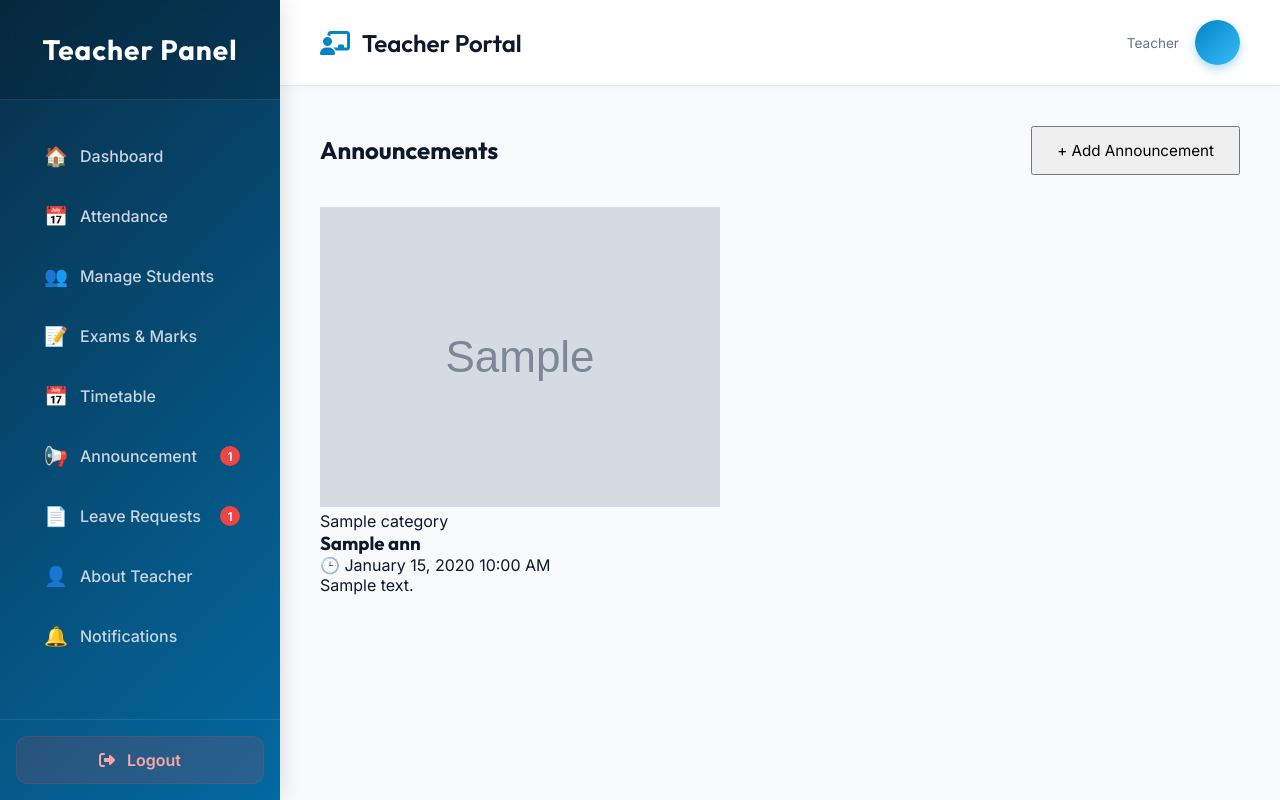
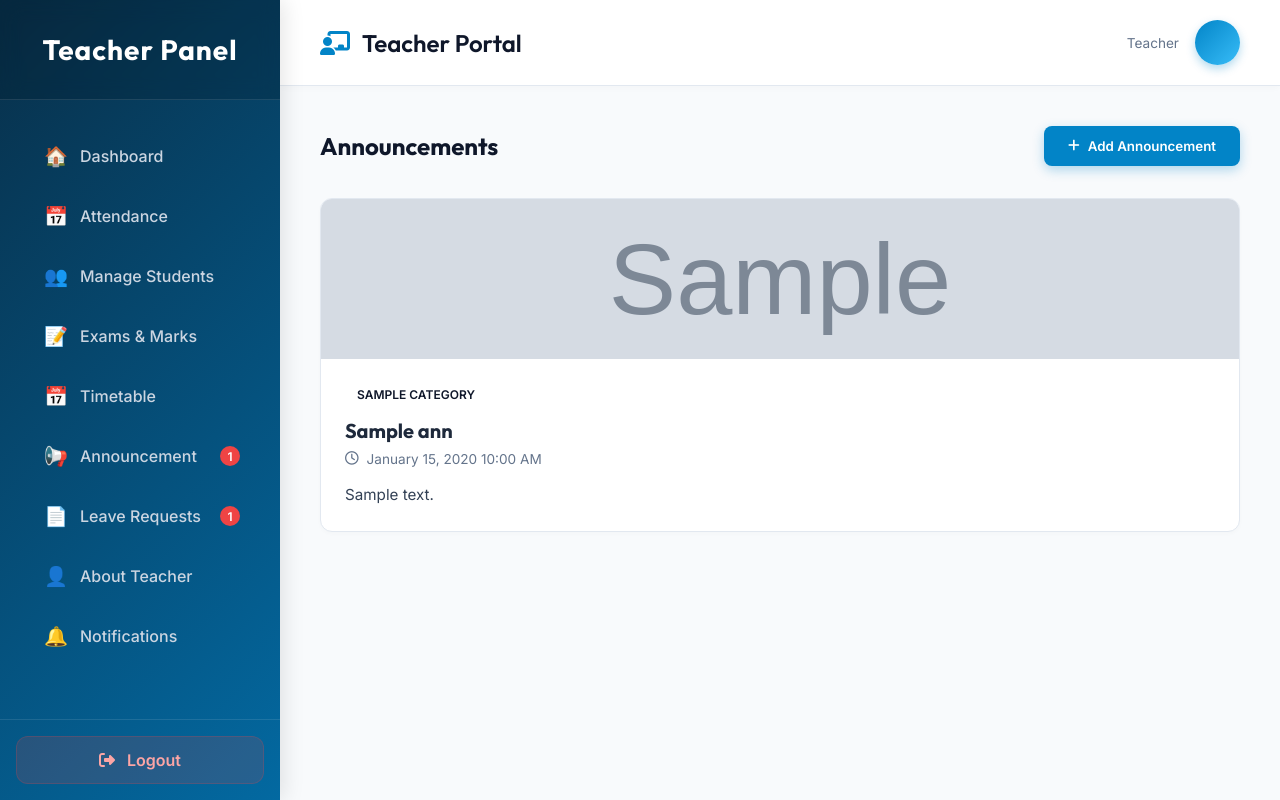
Before and after one commit to hvp5825-afk/school_management_system, a Django app: template authentication/templates/authentication/teacher_announcements.html in a window 1280 px wide. Run offline with Django 5.2, Linux system fonts and the light colour scheme; the template is opened without the code that fills it: most values are stand-ins (such as "Sample title", 1, 10 or a date in 2020); grey boxes marked "Sample" are stand-in pictures.

Commit message:
Fixed announcement form UI layout

```diff
--- a/authentication/templates/authentication/teacher_announcements.html
+++ b/authentication/templates/authentication/teacher_announcements.html
@@ -1,36 +1,132 @@
 {% extends 'authentication/teacher_base.html' %}
+
+{% block extra_css %}
+<style>
+    .feed-grid {
+        display: grid;
+        grid-template-columns: repeat(auto-fill, minmax(300px, 1fr));
+        gap: 1.5rem;
+    }
+
+    .announcement-item {
+        background: #ffffff;
+        border-radius: 12px;
+        overflow: hidden;
+        border: 1px solid #e2e8f0;
+        box-shadow: 0 2px 4px rgba(0,0,0,0.02);
+        transition: transform 0.2s, box-shadow 0.2s;
+    }
+
+    .announcement-item:hover {
+        transform: translateY(-4px);
+        box-shadow: 0 10px 15px -3px rgba(0, 0, 0, 0.1);
+    }
+
+    .announcement-img-wrapper {
+        width: 100%;
+        height: 160px;
+        overflow: hidden;
+        background: #f1f5f9;
+    }
+
+    .announcement-img {
+        width: 100%;
+        height: 100%;
+        object-fit: cover;
+    }
+
+    .announcement-body {
+        padding: 1.5rem;
+    }
+
+    .badge {
+        display: inline-block;
+        padding: 0.25rem 0.75rem;
+        border-radius: 9999px;
+        font-size: 0.75rem;
+        font-weight: 600;
+        text-transform: uppercase;
+        margin-bottom: 0.75rem;
+    }
+
+    .badge.exam { background: #fee2e2; color: #991b1b; }
+    .badge.event { background: #e0e7ff; color: #3730a3; }
+    .badge.holiday { background: #dcfce3; color: #166534; }
+    .badge.general { background: #f1f5f9; color: #475569; }
+
+    .announcement-title {
+        font-size: 1.25rem;
+        font-weight: 700;
+        color: #1e293b;
+        margin: 0 0 0.5rem 0;
+    }
+
+    .announcement-date {
+        font-size: 0.85rem;
+        color: #64748b;
+        margin-bottom: 1rem;
+        display: flex;
+        align-items: center;
+        gap: 0.5rem;
+    }
+
+    .announcement-text {
+        color: #334155;
+        font-size: 0.95rem;
+        line-height: 1.6;
+        margin: 0;
+        white-space: pre-wrap;
+    }
+
+    .empty-state {
+        text-align: center;
+        padding: 4rem 2rem;
+        background: #ffffff;
+        border-radius: 16px;
+        border: 2px dashed #cbd5e1;
+    }
+
+    .empty-state h3 {
+        color: #0f172a;
+        margin-bottom: 0.5rem;
+    }
+
+    .empty-state p {
+        color: #64748b;
+    }
+</style>
+{% endblock %}
 
 {% block content %}
 <div class="container">
     {% if messages %}
         {% for message in messages %}
-            <div class="alert" style="padding: 1rem; background: #d1fae5; color: #065f46; border-radius: 0.5rem; margin-bottom: 1rem;">
+            <div class="alert" style="padding: 1rem; background: #d1fae5; color: #065f46; border-radius: 0.5rem; margin-bottom: 1rem; border: 1px solid #10b981;">
                 {{ message }}
             </div>
         {% endfor %}
     {% endif %}
 
-    <div class="premium-wrapper">
-
-    <div class="premium-content">
     <div style="display: flex; justify-content: space-between; align-items: center; margin-bottom: 2rem; flex-wrap: wrap; gap: 1rem;">
-            <h2 id="page-title" class="premium-header" style="margin-bottom: 0;">Announcements</h2>
-            <button onclick="toggleForm()" id="toggle-btn" class="glass-btn" style="width: auto; margin-top: 0; padding: 0.8rem 1.5rem; font-size: 0.95rem;">
-                + Add Announcement
+        <h2 style="margin-bottom: 0; color: #0f172a;">Announcements</h2>
+        <button onclick="toggleForm()" id="toggle-btn" class="btn btn-primary" style="width: auto; margin-top: 0;">
+            <i class="fas fa-plus"></i> Add Announcement
         </button>
     </div>
 
-        <div id="broadcast-form" class="glass-card" style="display: none;">
+    <!-- Announcement Form (Hidden by default) -->
+    <div id="broadcast-form" class="card" style="display: none; margin-bottom: 2rem;">
+        <h3 style="margin-top: 0; margin-bottom: 1.5rem; color: #1e293b; border-bottom: 1px solid #e2e8f0; padding-bottom: 0.5rem;">Create New Announcement</h3>
         <form method="POST" enctype="multipart/form-data">
             {% csrf_token %}
-                <div class="form-row">
-                    <div class="form-group">
-                        <label>Announcement Title</label>
-                        <input type="text" name="title" required class="glass-input" placeholder="e.g. Science Fair Registration Open!">
+            <div style="display: grid; grid-template-columns: 1fr 1fr; gap: 1.5rem; margin-bottom: 1.5rem;">
+                <div>
+                    <label style="display: block; font-weight: 600; margin-bottom: 0.5rem; color: #1e293b;">Announcement Title</label>
+                    <input type="text" name="title" required class="form-control" placeholder="e.g. Science Fair Registration Open!">
                 </div>
-                    <div class="form-group">
-                        <label>Category</label>
-                        <select name="category" required class="glass-input">
+                <div>
+                    <label style="display: block; font-weight: 600; margin-bottom: 0.5rem; color: #1e293b;">Category</label>
+                    <select name="category" required class="form-control">
                         <option value="Exam">Exam</option>
                         <option value="Event">Event</option>
                         <option value="Holiday">Holiday</option>
@@ -39,20 +135,23 @@
                 </div>
             </div>
 
-                <div class="form-group" style="margin-bottom: 1.5rem;">
-                    <label>Complete Details</label>
-                    <textarea name="content" required rows="4" class="glass-input" placeholder="Provide the complete details and instructions here..."></textarea>
+            <div style="margin-bottom: 1.5rem;">
+                <label style="display: block; font-weight: 600; margin-bottom: 0.5rem; color: #1e293b;">Complete Details</label>
+                <textarea name="content" required rows="4" class="form-control" placeholder="Provide the complete details and instructions here..."></textarea>
             </div>
 
-                <div class="form-group" style="margin-bottom: 1.5rem;">
-                    <label>Attach Media (Optional Image)</label>
-                    <input type="file" name="image" accept="image/*" class="glass-input" style="padding: 0.8rem 1rem; cursor: pointer;">
+            <div style="margin-bottom: 1.5rem;">
+                <label style="display: block; font-weight: 600; margin-bottom: 0.5rem; color: #1e293b;">Attach Media (Optional Image)</label>
+                <input type="file" name="image" accept="image/*" class="form-control" style="padding: 0.5rem; background: #f8fafc;">
             </div>
 
-                <button type="submit" class="glass-btn">🚀 Broadcast Announcement</button>
+            <button type="submit" class="btn btn-primary">
+                <i class="fas fa-paper-plane"></i> Broadcast Announcement
+            </button>
         </form>
     </div>
 
+    <!-- Announcements Feed -->
     <div id="announcements-feed" class="feed-grid">
         {% for ann in announcements %}
         <div class="announcement-item">
@@ -67,7 +166,7 @@
                 </div>
                 <h3 class="announcement-title">{{ ann.title }}</h3>
                 <div class="announcement-date">
-                        🕒 {{ ann.date_posted|date:"F d, Y h:i A" }}
+                    <i class="far fa-clock"></i> {{ ann.date_posted|date:"F d, Y h:i A" }}
                 </div>
                 <p class="announcement-text">{{ ann.content }}</p>
             </div>
@@ -80,9 +179,6 @@
         {% endfor %}
     </div>
 </div>
-
-    </div>
-</div>
 {% endblock %}
 
 {% block extra_js %}
@@ -92,12 +188,12 @@
         const btn = document.getElementById('toggle-btn');
         if (form.style.display === 'none' || form.style.display === '') {
             form.style.display = 'block';
-            btn.innerHTML = 'Cancel';
+            btn.innerHTML = '<i class="fas fa-times"></i> Cancel';
             btn.style.background = '#ef4444';
         } else {
             form.style.display = 'none';
-            btn.innerHTML = '+ Add Announcement';
-            btn.style.background = '';
+            btn.innerHTML = '<i class="fas fa-plus"></i> Add Announcement';
+            btn.style.background = 'var(--primary)';
         }
     }
 </script>
```
Lines whose indentation alone changed are shown as unchanged.
